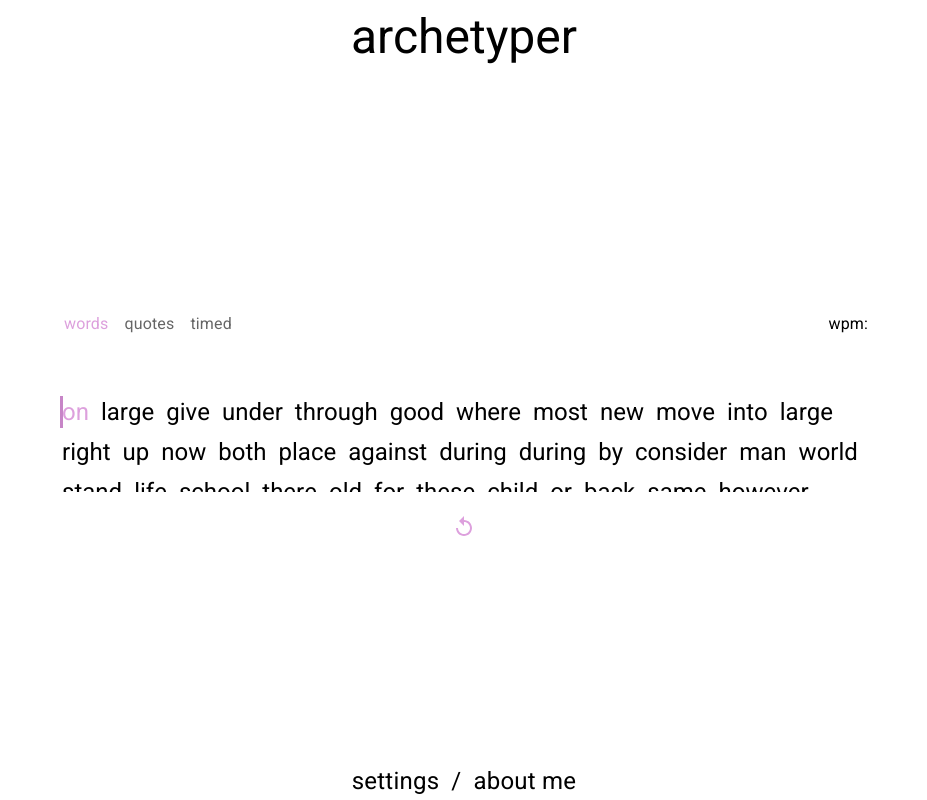
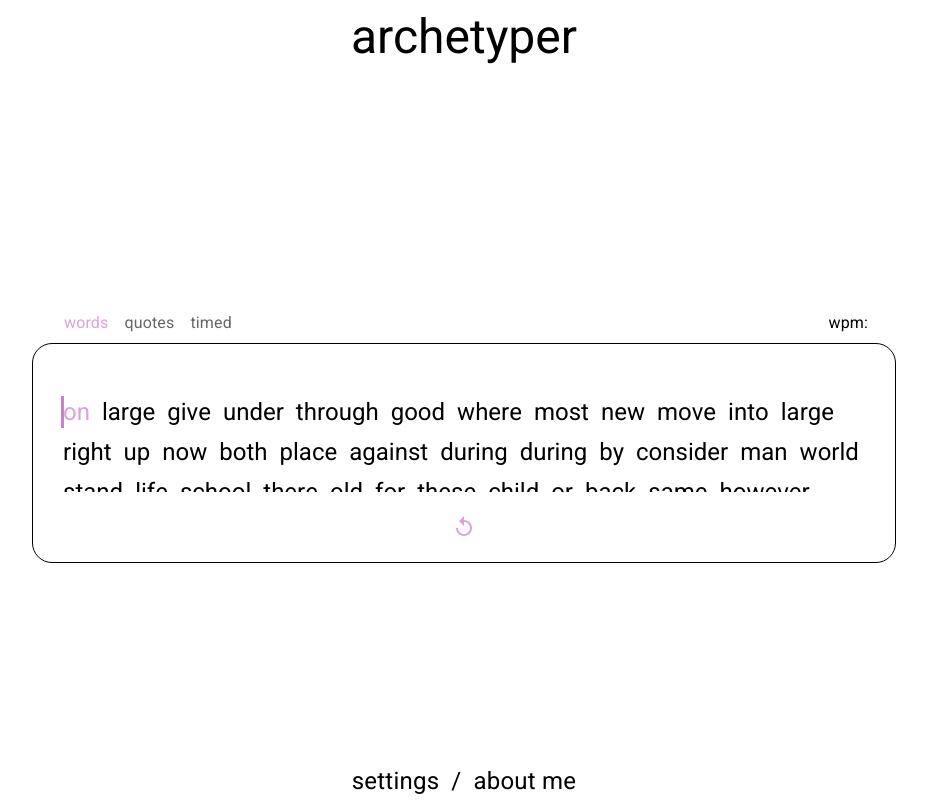
Before and after one commit to nkuek/archetyper, a React (Create React App) app: page / in a window 1280 px wide. Shown: the whole page, without its empty margins (176-1103 px from the left). Built offline with nearby package versions, Linux system fonts and the light colour scheme.

Commit message:
added border to default theme

```diff
--- a/src/components/WordBox/index.tsx
+++ b/src/components/WordBox/index.tsx
@@ -395,6 +395,7 @@ const WordBox: FC<IProps> = ({ setShowTip, setShowWarning }) => {
         borderRadius: 5,
         fontSize: '1.5em',
         backgroundColor: theme.wordBoxBackground,
+        border: theme.border,
       }}
       onClick={handleFocus}
     >
```
